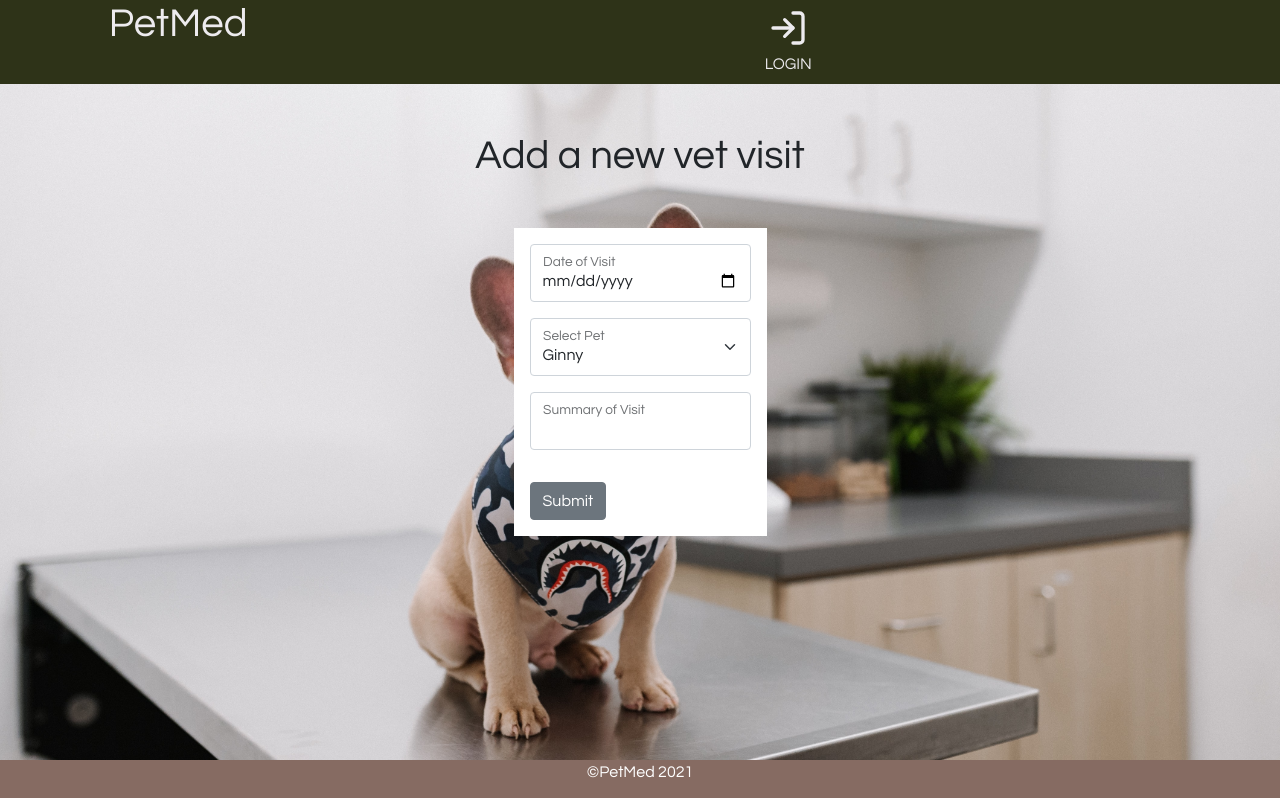
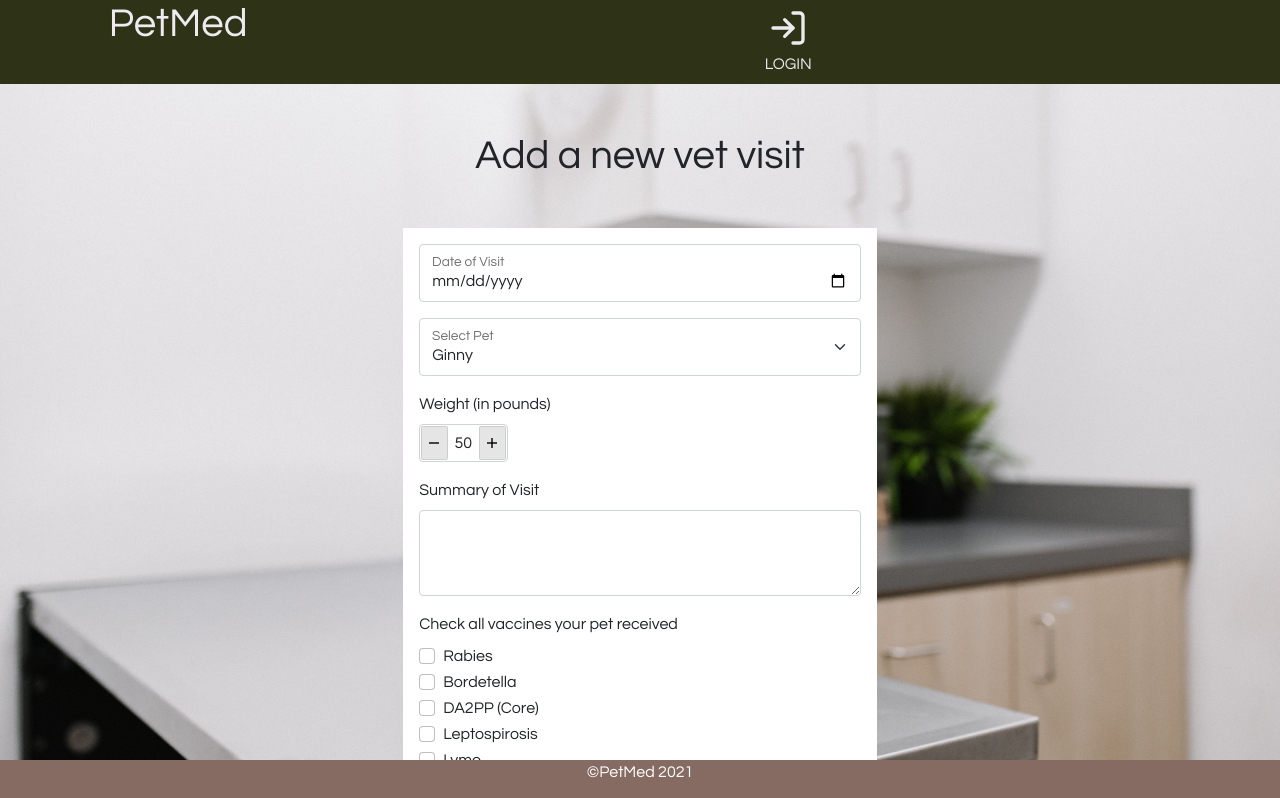
Before and after one commit to erikaosterbur/petmed-react, a React (Create React App) app in the folder client/: page /new-vet-visit in a window 1280 px wide. Shown: the top 798 px of the page. Built offline with nearby package versions, Linux system fonts and the light colour scheme.

Commit message:
create vet visit form

```diff
--- a/client/package.json
+++ b/client/package.json
@@ -15,6 +15,7 @@
     "react-bootstrap": "^2.0.3",
     "react-dom": "^17.0.2",
     "react-icons": "^4.3.1",
+    "react-numeric-input": "^2.2.3",
     "react-router": "^6.1.1",
     "react-router-dom": "^6.0.0-beta.8",
     "react-scripts": "4.0.3",
--- a/client/src/components/pages/CreatePet.js
+++ b/client/src/components/pages/CreatePet.js
@@ -6,7 +6,8 @@ function CreatePet() {
         <>
             <h1 className="d-flex justify-content-center m-5">Add a new pet</h1>
             <div className="d-flex justify-content-center m-5">
-                <Form style={{backgroundColor: "white"}}>
+                {/* TO DO: Create custom hook for media screen to adjust width of form in mobile */}
+                <Form style={{backgroundColor: "white", width: "40%"}}>
                     <Form.Group className="m-3" controlid="formBasicPetName">
                         <FloatingLabel controlid="floatingInput" label="Pet Name" className="mb-3">
                             <Form.Control type="petName"/>
--- a/client/src/components/pages/CreateVet.js
+++ b/client/src/components/pages/CreateVet.js
@@ -1,12 +1,14 @@
 import React from 'react';
 import { Form, Button, FloatingLabel } from 'react-bootstrap';
+import NumericInput from 'react-numeric-input';
 
 function CreateVet() {
     return (
         <>
             <h1 className="d-flex justify-content-center m-5">Add a new vet visit</h1>
             <div className="d-flex justify-content-center m-5">
-                <Form style={{backgroundColor: "white"}}>
+                {/* TO DO: Create custom hook for media screen to adjust width of form in mobile */}
+                <Form style={{backgroundColor: "white", width: "40%"}}>
                     <Form.Group className="m-3">
                         <FloatingLabel controlid="floatingSelect" label="Date of Visit">
                             <Form.Control type="date" />
@@ -21,9 +23,33 @@ function CreateVet() {
                         </FloatingLabel>
                     </Form.Group>
                     <Form.Group className="m-3">
-                        <FloatingLabel controlid="floatingInput" label="Summary of Visit" className="mb-3">
-                            <Form.Control type="summary" />
-                        </FloatingLabel>
+                        <Form.Label>Weight (in pounds)</Form.Label>
+                        <NumericInput
+                            mobile
+                            size={6}
+                            className="form-control"
+                            min={0}
+                            value={50}
+                            style={{
+                                wrap: {
+                                    width: '20%'
+                                }
+                            }}
+                        />
+                    </Form.Group>
+                    <Form.Group className="m-3" controlid="exampleForm.ControlTextarea1">
+                        <Form.Label>Summary of Visit</Form.Label>
+                        <Form.Control as="textarea" rows={3} />
+                    </Form.Group>
+                    <Form.Group className="m-3">
+                        <Form.Label>Check all vaccines your pet received</Form.Label>
+                        <Form.Check label="Rabies"/>
+                        <Form.Check label="Bordetella"/>
+                        <Form.Check label="DA2PP (Core)"/>
+                        <Form.Check label="Leptospirosis"/>
+                        <Form.Check label="Lyme"/>
+                        <Form.Check label="FVRCP (Core)"/>
+                        <Form.Check label="FeLV"/>
                     </Form.Group>
                     <Button variant="secondary"type="submit" className="m-3">
                         Submit
```
Also changed, not shown: 2 other files (tests, documents, lock files or other folders).
